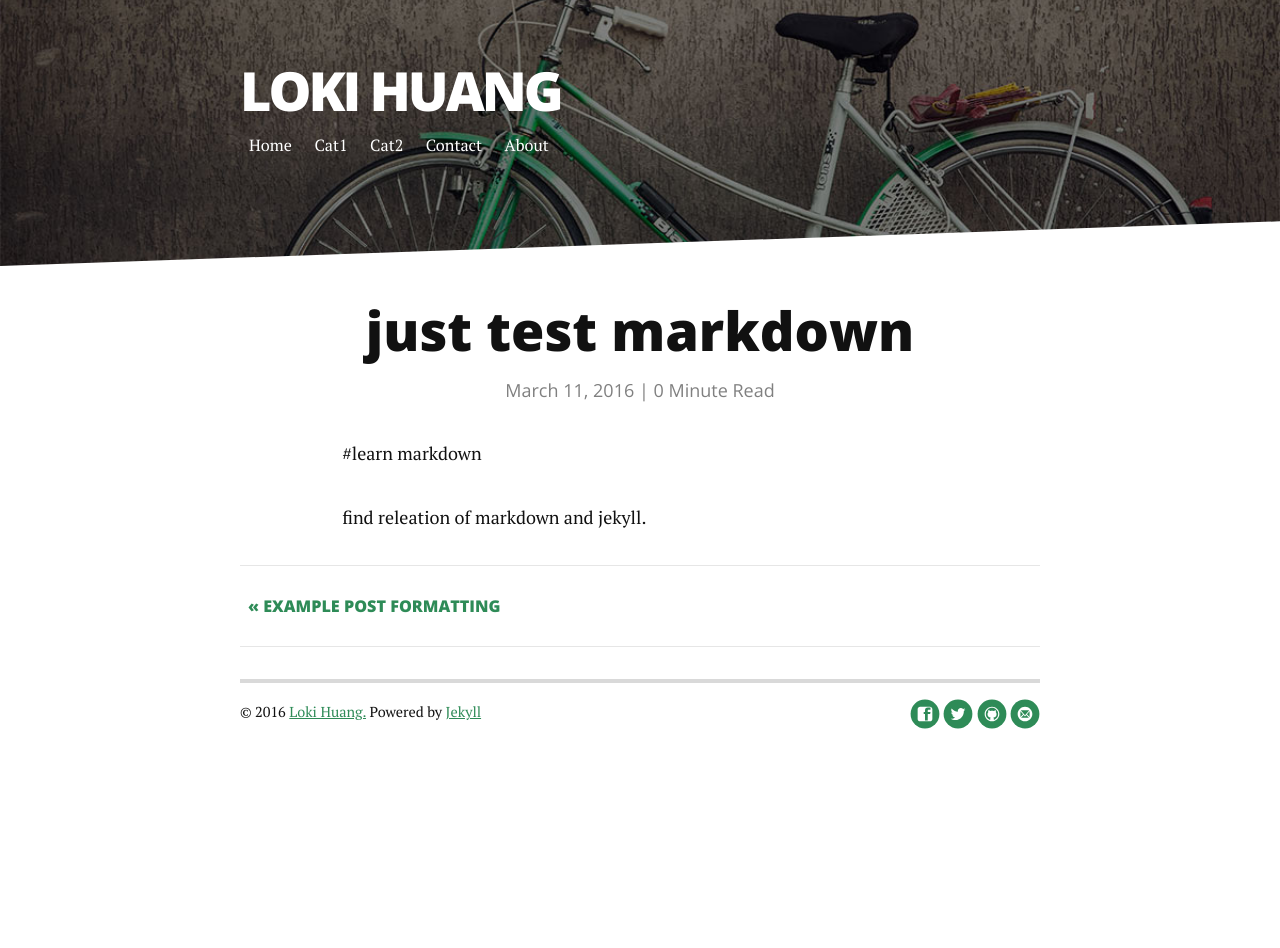
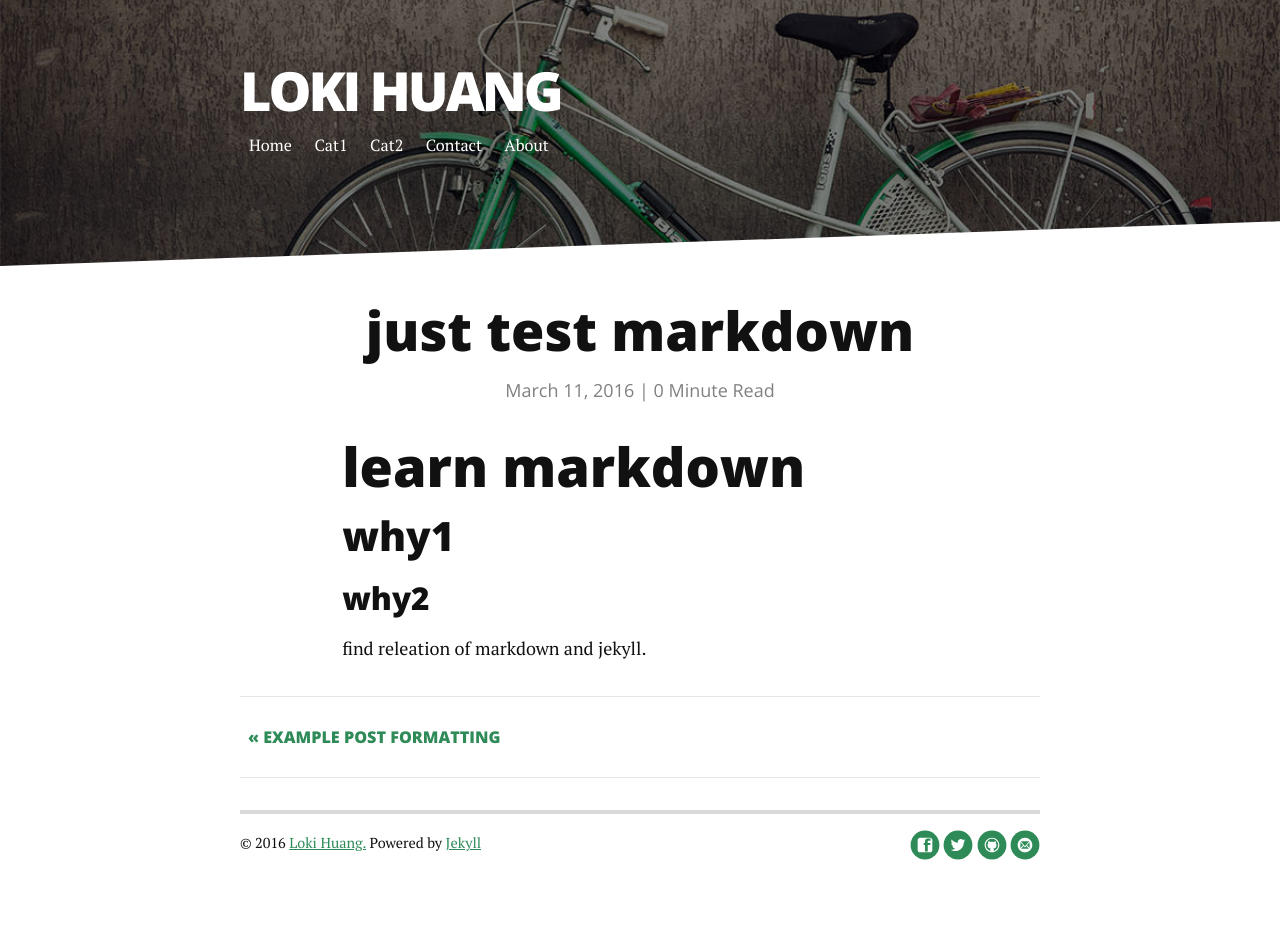
Before and after one commit to huyfaeng/huyfaeng.github.io, a Jekyll site: the page built from _posts/2016-03-11-test-markdown.markdown, in a window 1280 px wide. Built offline with Jekyll 4.4.1, drawn with Linux system fonts in a browser that asks for light colours; nearby versions of some CDN libraries; comment, search, counter and statistics services are not loaded; before the commit the page ends 900 px from its top, so only the background shows below that.

Commit message:
Update 2016-03-11-test-markdown.markdown

```diff
--- a/_posts/2016-03-11-test-markdown.markdown
+++ b/_posts/2016-03-11-test-markdown.markdown
@@ -5,6 +5,10 @@ date:   2016-03-11
 categories: Cat1
 ---
 
-#learn markdown
+# learn markdown
 
+## why1
+
+
+### why2
 find releation of markdown and jekyll.
```
